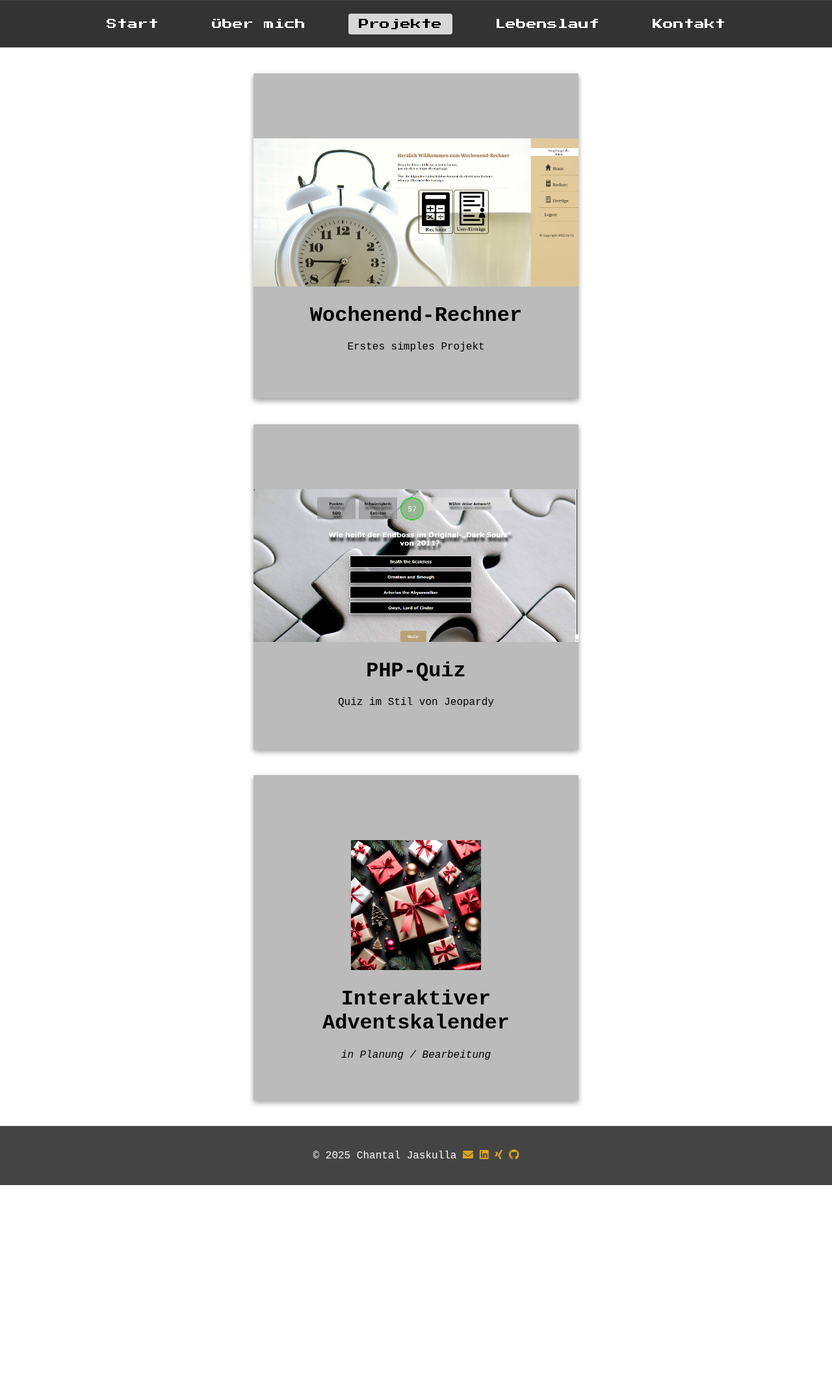
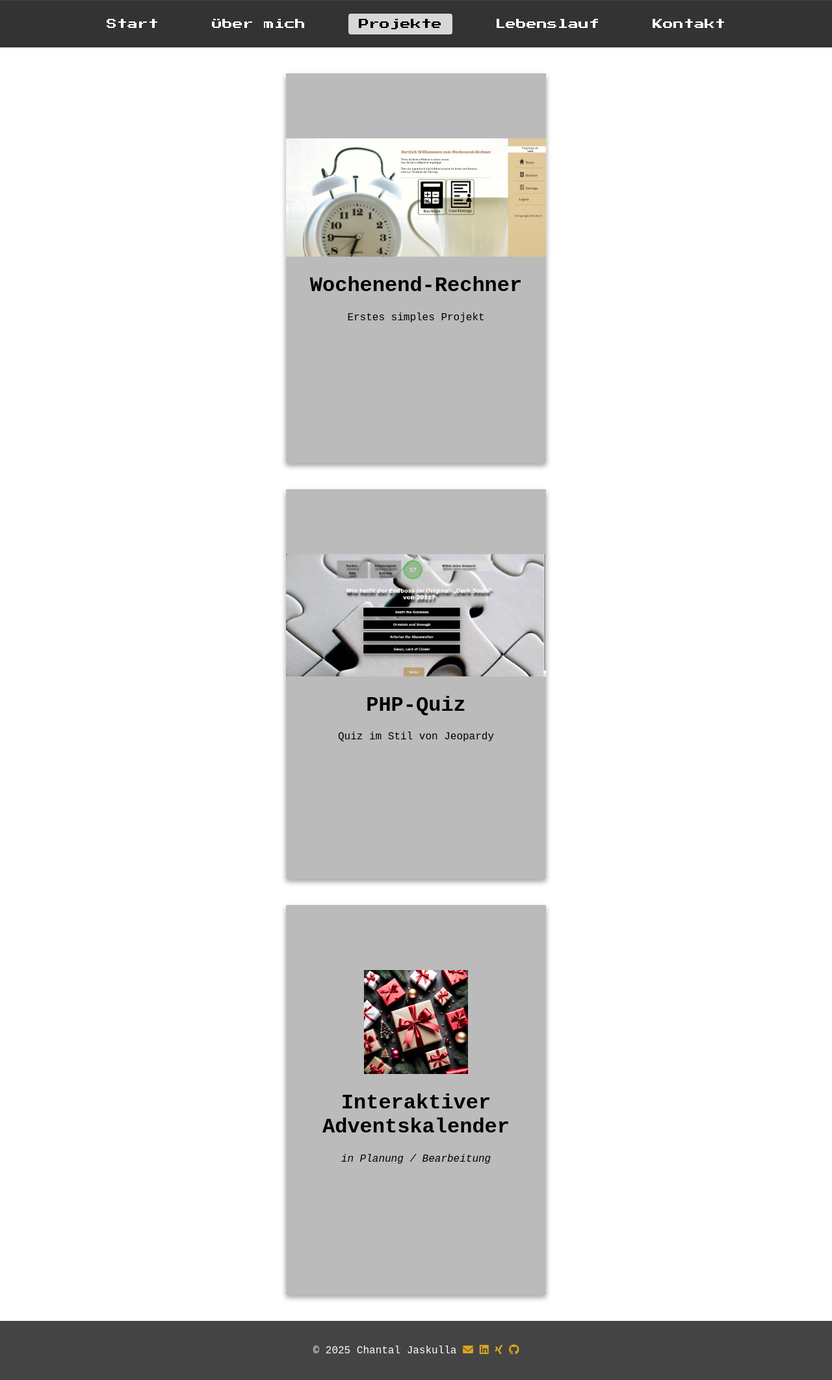
Before and after one commit to Polar-Teddy/homepage, a PHP site: page /sites/projects.html in a window 1280 px wide. Shown: the part 250-2374 px from the top of the page at 65% size. Before the commit the page ends 2074 px from the top, so only its background shows below. Run offline with PHP 8.4, Linux system fonts and the light colour scheme.

Commit message:
update resize img and change card width for short window

```diff
--- a/styles/main.css
+++ b/styles/main.css
@@ -209,8 +209,8 @@ height: 100px;
 
 .flip-card {
   background-color: transparent;
-  width: 500px;
-  height: 500px;
+  width: 400px;
+  height: 600px;
   perspective: 1000px;
 }
 
```
